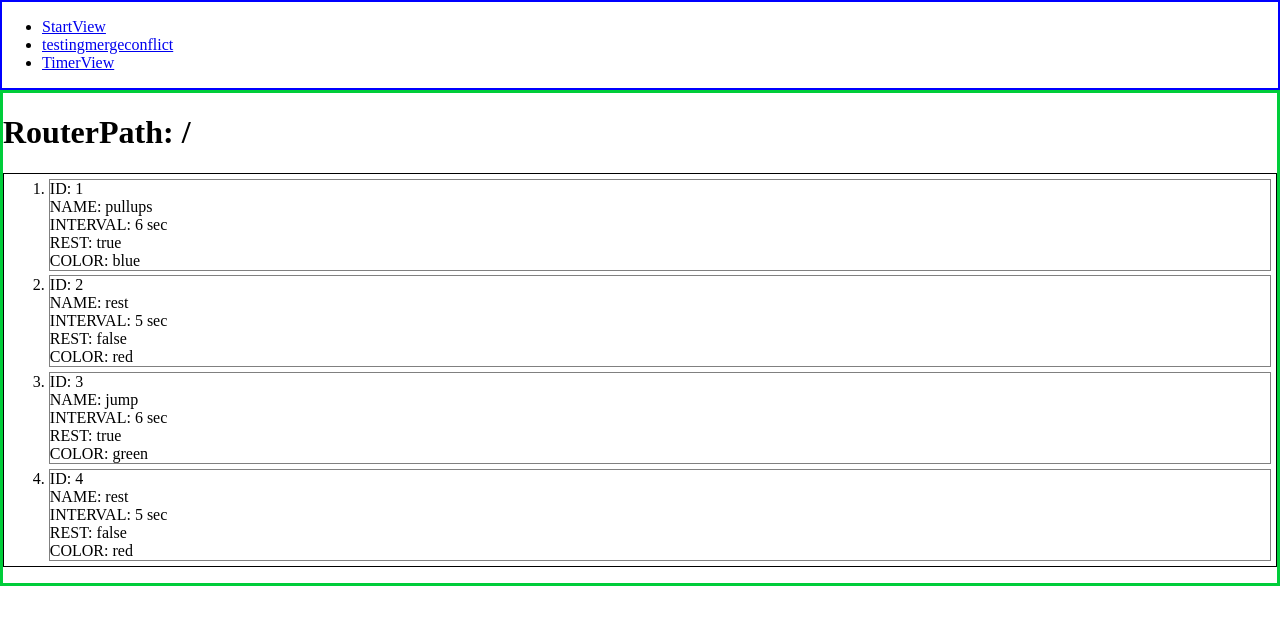
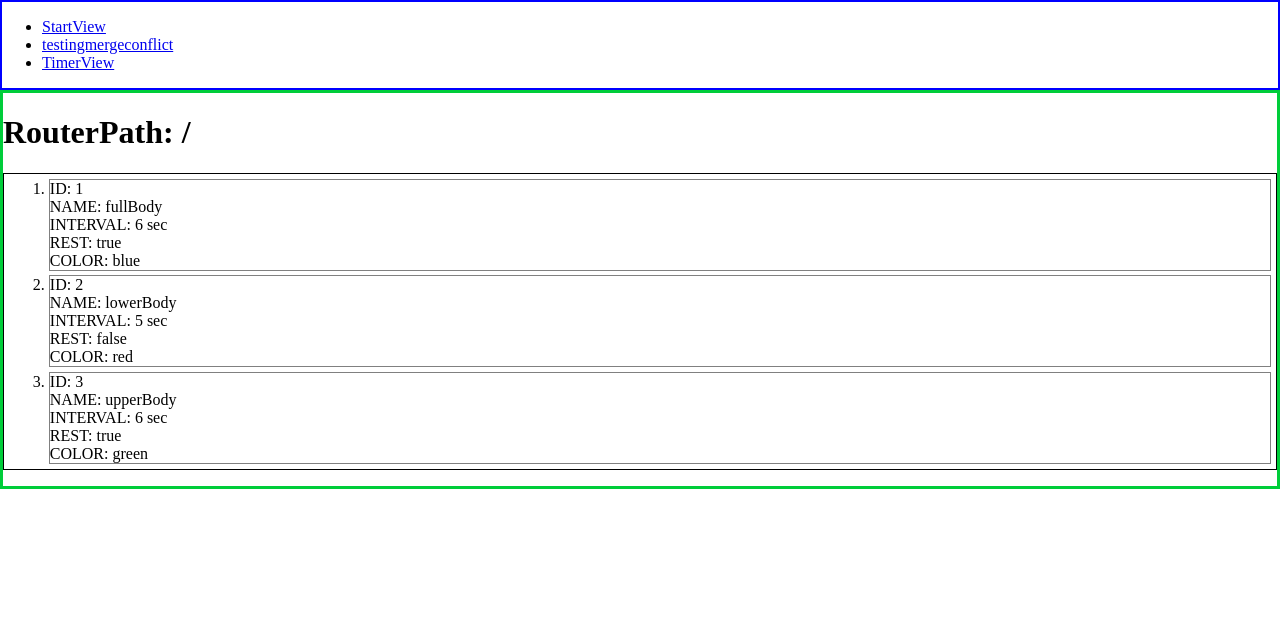
Before and after one commit to ehildingg/workout-app, a Vue app: page /#/ in a window 1280 px wide. Shown: the top 624 px of the page. Built offline with nearby package versions, Linux system fonts and the light colour scheme.

Commit message:
changed in store, added workoutlists and exercises

```diff
--- a/src/store.js
+++ b/src/store.js
@@ -7,11 +7,118 @@ const mutations = {
   },
   state = {
     counter: 0,
-    exerciseList: [
+    // fullBodyExercies: [
+    //   { id: 1, blockName: 'pullups', seconds: 6, resting: true, color: 'blue' },
+    //   { id: 2, blockName: 'rest', seconds: 5, resting: false, color: 'red' },
+    //   { id: 3, blockName: 'jump', seconds: 6, resting: true, color: 'green' },
+    //   { id: 4, blockName: 'rest', seconds: 5, resting: false, color: 'red' }
+    // ],
+    // lowerBodyExercises: [
+    //   { id: 1, blockName: 'pullups', seconds: 6, resting: true, color: 'blue' },
+    //   { id: 2, blockName: 'rest', seconds: 5, resting: false, color: 'red' },
+    //   { id: 3, blockName: 'jump', seconds: 6, resting: true, color: 'green' },
+    //   { id: 4, blockName: 'rest', seconds: 5, resting: false, color: 'red' }
+    // ],
+    upperBodyExercises: [
       { id: 1, blockName: 'pullups', seconds: 6, resting: true, color: 'blue' },
       { id: 2, blockName: 'rest', seconds: 5, resting: false, color: 'red' },
       { id: 3, blockName: 'jump', seconds: 6, resting: true, color: 'green' },
       { id: 4, blockName: 'rest', seconds: 5, resting: false, color: 'red' }
+    ],
+    workoutList: [
+      {
+        id: 1,
+        blockName: 'fullBody',
+        seconds: 6,
+        resting: true,
+        color: 'blue',
+        exercises: [
+          {
+            id: 1,
+            blockName: 'pullups',
+            seconds: 6,
+            resting: true,
+            color: 'blue'
+          },
+          {
+            id: 2,
+            blockName: 'rest',
+            seconds: 5,
+            resting: false,
+            color: 'red'
+          },
+          {
+            id: 3,
+            blockName: 'jump',
+            seconds: 6,
+            resting: true,
+            color: 'green'
+          },
+          { id: 4, blockName: 'rest', seconds: 5, resting: false, color: 'red' }
+        ]
+      },
+      {
+        id: 2,
+        blockName: 'lowerBody',
+        seconds: 5,
+        resting: false,
+        color: 'red',
+        exercises: [
+          {
+            id: 1,
+            blockName: 'pullups',
+            seconds: 6,
+            resting: true,
+            color: 'blue'
+          },
+          {
+            id: 2,
+            blockName: 'rest',
+            seconds: 5,
+            resting: false,
+            color: 'red'
+          },
+          {
+            id: 3,
+            blockName: 'jump',
+            seconds: 6,
+            resting: true,
+            color: 'green'
+          },
+          { id: 4, blockName: 'rest', seconds: 5, resting: false, color: 'red' }
+        ]
+      },
+      {
+        id: 3,
+        blockName: 'upperBody',
+        seconds: 6,
+        resting: true,
+        color: 'green',
+        exercises: [
+          {
+            id: 1,
+            blockName: 'pullups',
+            seconds: 6,
+            resting: true,
+            color: 'blue'
+          },
+          {
+            id: 2,
+            blockName: 'rest',
+            seconds: 5,
+            resting: false,
+            color: 'red'
+          },
+          {
+            id: 3,
+            blockName: 'jump',
+            seconds: 6,
+            resting: true,
+            color: 'green'
+          },
+          { id: 4, blockName: 'rest', seconds: 5, resting: false, color: 'red' }
+        ]
+      }
     ]
   }
 
--- a/src/views/StartView.vue
+++ b/src/views/StartView.vue
@@ -9,8 +9,8 @@
     },
     computed: {
       // Get exercisesArray from vuex
-      exercisesList: function () {
-        return this.$store.state.exerciseList
+      workoutList: function () {
+        return this.$store.state.workoutList
       },
       // Get data from router
       getRoutePathName: function () {
@@ -27,8 +27,8 @@
 
 <template>
   <h1>RouterPath: {{ getRoutePathName }}</h1>
-  <ol class="list-container" v-if="exercisesList">
-    <li class="list-item" :key="exercise.id" v-for="exercise in exercisesList">
+  <ol class="list-container" v-if="workoutList">
+    <li class="list-item" :key="exercise.id" v-for="exercise in workoutList">
       ID: {{ exercise.id }}<br />
       NAME: {{ exercise.blockName }}<br />
       INTERVAL: {{ exercise.seconds }} sec<br />
```
